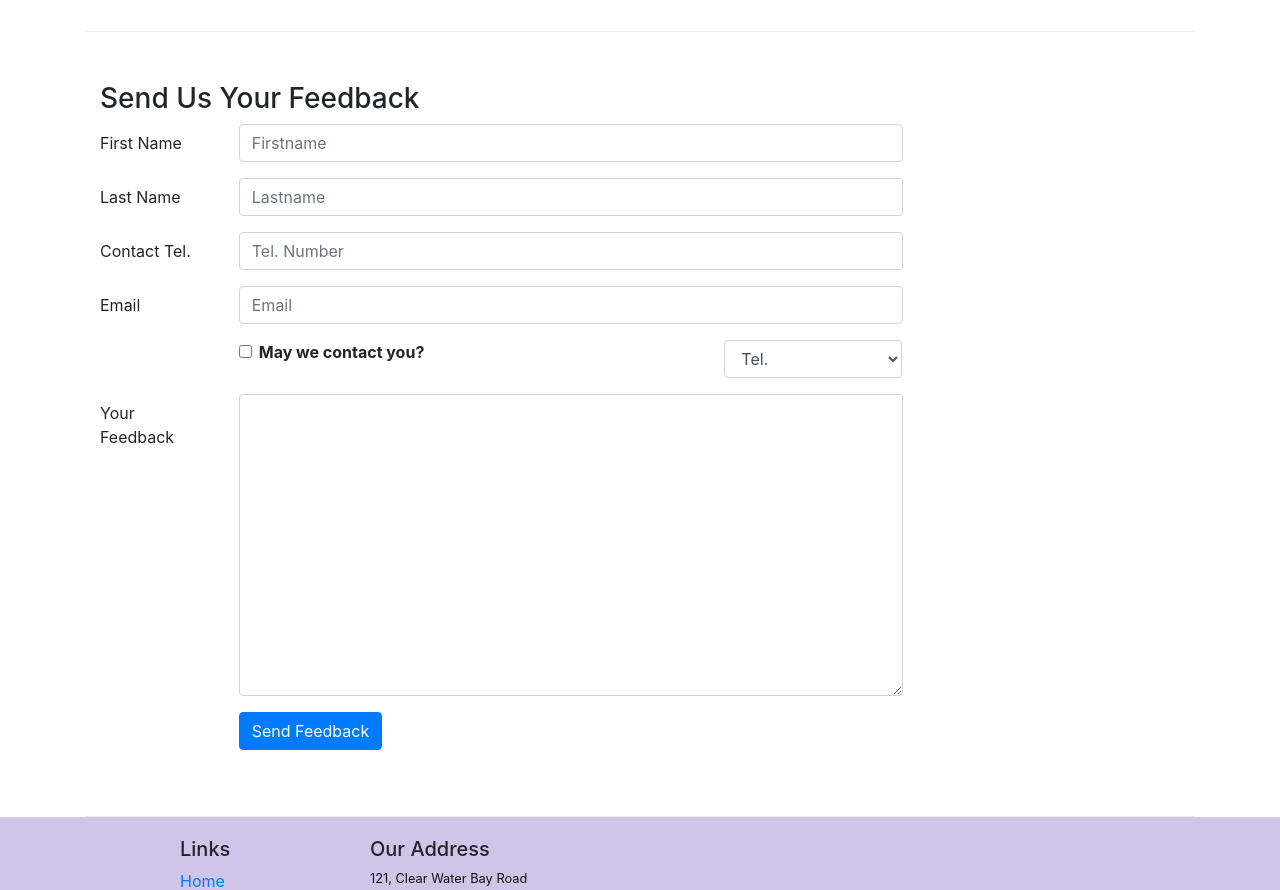
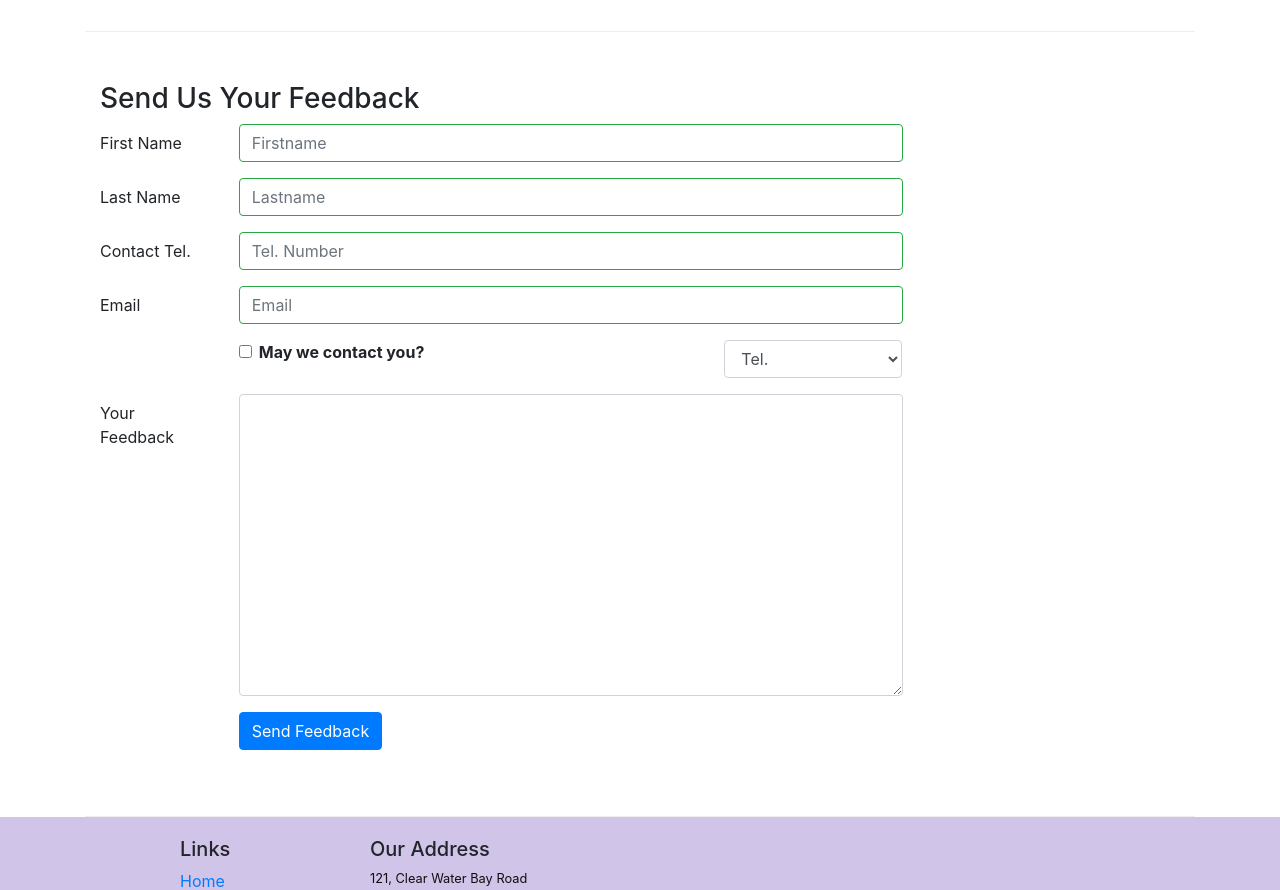
Before and after one commit to tri135790/React, a React (Create React App) app: page /contactus in a window 1280 px wide. Shown: the part 840-1730 px from the top of the page. Built offline with nearby package versions, Linux system fonts and the light colour scheme.

Commit message:
add Form Component Validation

```diff
--- a/src/components/ContactComponent.js
+++ b/src/components/ContactComponent.js
@@ -1,5 +1,5 @@
 import React, { Component } from 'react';
-import {Breadcrumb,BreadcrumbItem,Button,Form, FormGroup, Label, Input, Col } from 'reactstrap';
+import {Breadcrumb,BreadcrumbItem,Button,Form, FormGroup, Label, Input, Col,Row, FormFeedback } from 'reactstrap';
 import {Link } from 'react-router-dom';
 
 class Contact extends Component {
@@ -14,10 +14,17 @@ class Contact extends Component {
             email: '',
             agree: false,
             contactType: 'Tel.',
-            message: ''
+            message: '',
+            touched: {
+                firstname: false,
+                lastname: false,
+                telnum: false,
+                email: false
+            }
         }
         this.handleSubmit = this.handleSubmit.bind(this);
         this.handleInputChange = this.handleInputChange.bind(this);
+        this.handleBlur = this.handleBlur.bind(this);
     }
 
     handleSubmit(event) {
@@ -36,7 +43,46 @@ class Contact extends Component {
         })
     }
 
+    handleBlur = (field) => (evt) => {
+        this.setState({
+            touched: { ...this.state.touched, [field] : true}
+        });
+    }
+
+    validate(firstname, lastname, telnum, email) {
+        const errors = {
+            firstname: '',
+            lastname: '',
+            telnum: '',
+            email: ''
+        };
+
+        if (this.state.touched.firstname && firstname.length < 3)
+            errors.firstname = 'First Name should be >= 3 characters';
+         else if (this.state.touched.firstname && firstname.length > 10)
+            errors.firstname = 'First Name should be <= 10 characters';
+
+
+        if (this.state.touched.lastname && lastname.length < 3)
+            errors.lastname = 'Last Name should be >= 3 characters';
+        else if (this.state.touched.lastname && lastname.length > 10)
+            errors.lastname = 'Last Name should be <= 10 characters';
+
+
+        const reg = /^\d+$/;
+        if (this.state.touched.telnum && !reg.test(telnum))
+            errors.telnum = 'Tel. Number should contain only numbers'
+
+        if (this.state.touched.email && email.split('').filter(x => x === '@').length !== 1)
+            errors.email = 'Email should contain a @';
+
+            return errors;
+    }
+
+
+
     render() {
+        const errors = this.validate(this.state.firstname,this.state.lastname,this.state.telnum,this.state.email);
         return(
             <div className="container">
                 <div className="row">
@@ -84,25 +130,49 @@ class Contact extends Component {
                             <FormGroup row>
                                 <Label htmlFor="firstname" md={2}>First Name</Label>
                                 <Col md={10}>
-                                    <Input type="text" id="firstname" name="firstname" placeholder="Firstname" value={this.state.firstname} onChange={this.handleInputChange} />
+                                    <Input type="text" id="firstname" name="firstname" placeholder="Firstname"
+                                    value={this.state.firstname}
+                                    valid={errors.firstname === ''}
+                                    invalid={errors.firstname !== ''}
+                                    onChange={this.handleInputChange}
+                                    onBlur={this.handleBlur('firstname')} />
+                                    <FormFeedback>{errors.firstname}</FormFeedback>
                                 </Col>
                             </FormGroup>
                             <FormGroup row>
                                 <Label htmlFor="lastname" md={2}>Last Name</Label>
                                 <Col md={10}>
-                                    <Input type="text" id="lastname" name="lastname" placeholder="Lastname" value={this.state.lastname} onChange={this.handleInputChange} />
+                                    <Input type="text" id="lastname" name="lastname" placeholder="Lastname"
+                                    value={this.state.lastname}
+                                    valid={errors.lastname === ''}
+                                    invalid={errors.lastname !== ''}
+                                    onChange={this.handleInputChange}
+                                    onBlur={this.handleBlur('lastname')} />
+                                    <FormFeedback>{errors.lastname}</FormFeedback>
                                 </Col>
                             </FormGroup>
                             <FormGroup row>
                                 <Label htmlFor="telnum" md={2}>Contact Tel.</Label>
                                 <Col md={10}>
-                                    <Input type="tel" id="telnum" name="telnum" placeholder="Tel. Number" value={this.state.telnum} onChange={this.handleInputChange} />
+                                    <Input type="tel" id="telnum" name="telnum" placeholder="Tel. Number"
+                                    value={this.state.telnum}
+                                    valid={errors.telnum === ''}
+                                    invalid={errors.telnum !== ''}
+                                    onChange={this.handleInputChange}
+                                    onBlur={this.handleBlur('telnum')} />
+                                    <FormFeedback>{errors.telnum}</FormFeedback>
                                 </Col>
                             </FormGroup>
                             <FormGroup row>
                                 <Label htmlFor="email" md={2}>Email</Label>
                                 <Col md={10}>
-                                    <Input type="email" id="email" name="email" placeholder="Email" value={this.state.email} onChange={this.handleInputChange} />
+                                    <Input type="email" id="email" name="email" placeholder="Email"
+                                    value={this.state.email}
+                                    valid={errors.email === ''}
+                                    invalid={errors.email !== ''}
+                                    onChange={this.handleInputChange}
+                                    onBlur={this.handleBlur('email')}/>
+                                    <FormFeedback>{errors.email}</FormFeedback>
                                 </Col>
                             </FormGroup>
                             <FormGroup row>
```
